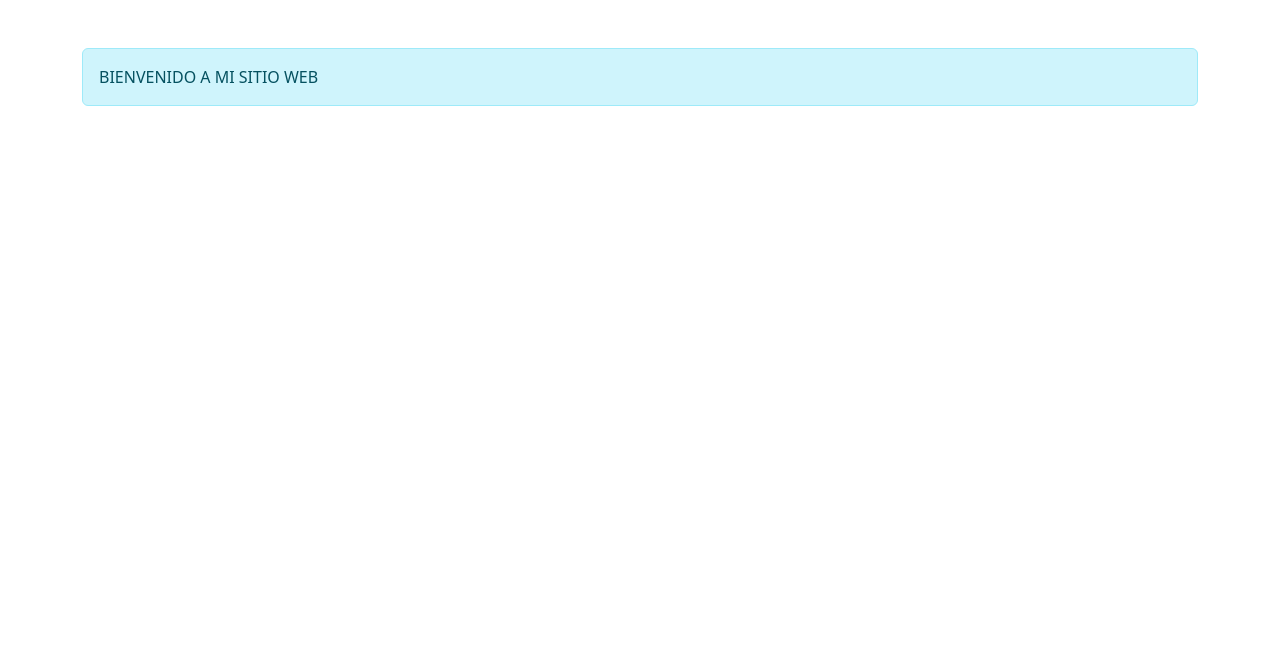
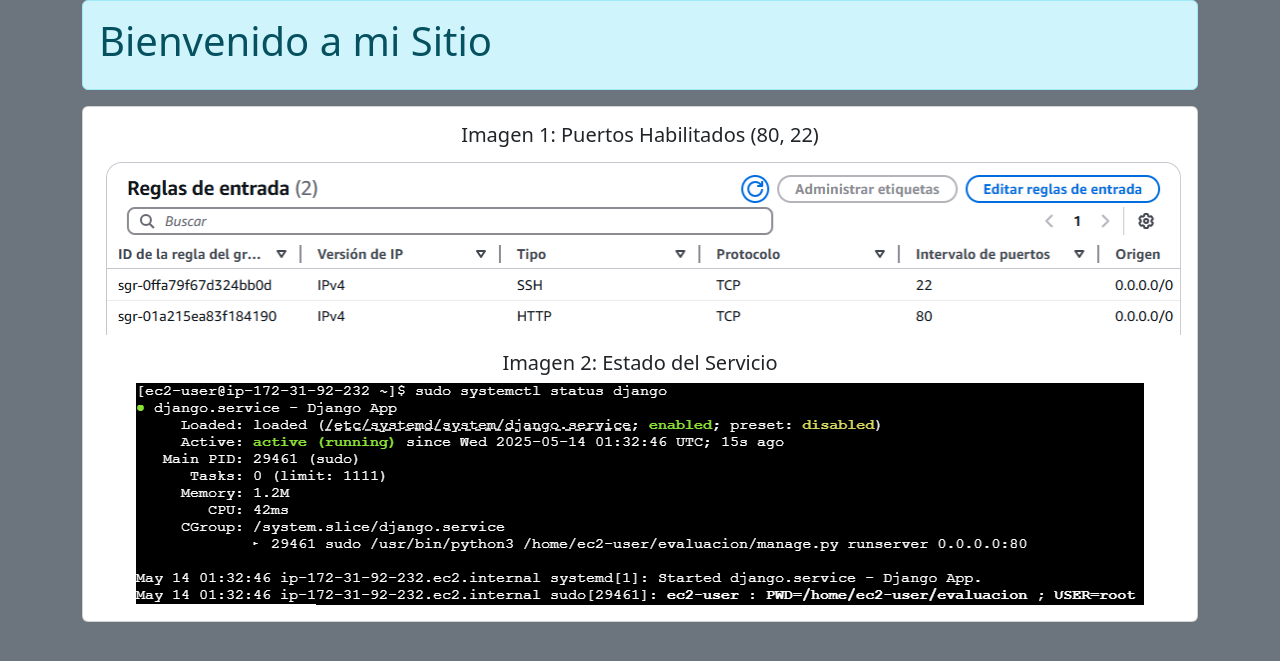
Before and after one commit to M4rc3l0-sys/evaluacion, a Django app: page / in a window 1280 px wide. Shown: the top 661 px of the page. Run offline with Django 5.2, Linux system fonts and the light colour scheme.

Commit message:
Add files via upload

```diff
--- a/templates/index.html
+++ b/templates/index.html
@@ -1,3 +1,4 @@
+{% load static %}
 <!doctype html>
 <html lang="en">
     <head>
@@ -18,18 +19,24 @@
         />
     </head>
 
-    <body>
-        <div class="container mt-5">
+    <body class="bg-secondary"> <!-- Corregido el class -->
+        <div class="container">
 
-        <div
-            class="alert alert-info"
-            role="alert"
-        >
-            BIENVENIDO A MI SITIO WEB
+            <div class="alert alert-info" role="alert">
+                <h1 class="display-6">Bienvenido a mi Sitio</h1>
+
+            </div>
+
+            <!-- Card para las imágenes -->
+            <div class="card mb-4">
+                <div class="card-body text-center">
+                    <h5 class="card-title">Imagen 1: Puertos Habilitados (80, 22)</h5>
+                    <img src="{% static 'ports.png' %}" alt="Ports" class="img-fluid mb-3" />
+                    <h5 class="card-title">Imagen 2: Estado del Servicio</h5>
+                    <img src="{% static 'status.png' %}" alt="Status" class="img-fluid" />
+                </div>
+            </div>
+
         </div>
-
-    </div>
-
-
     </body>
 </html>
```
Also changed, not shown: static/ports.png (added), static/status.png (added).
